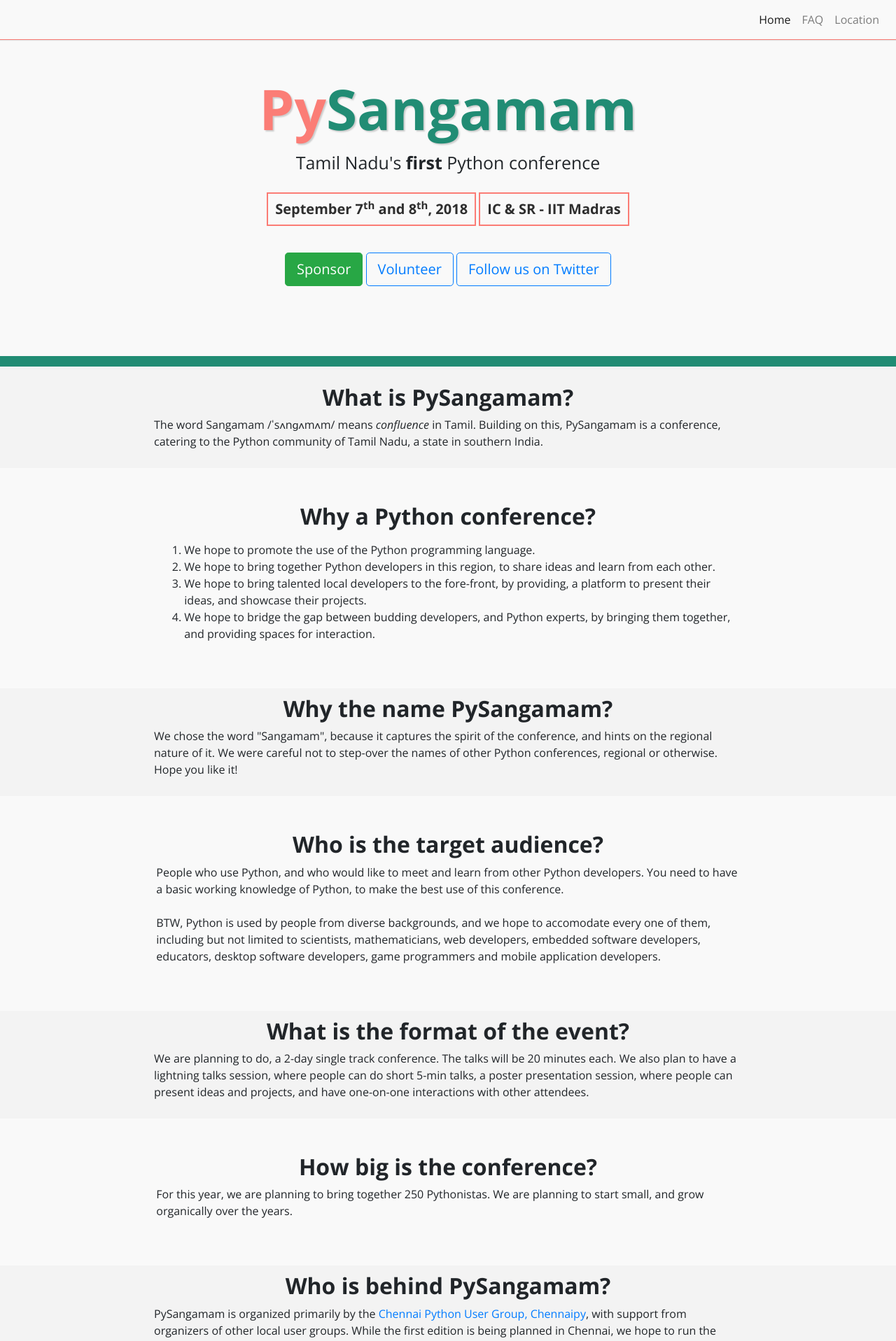
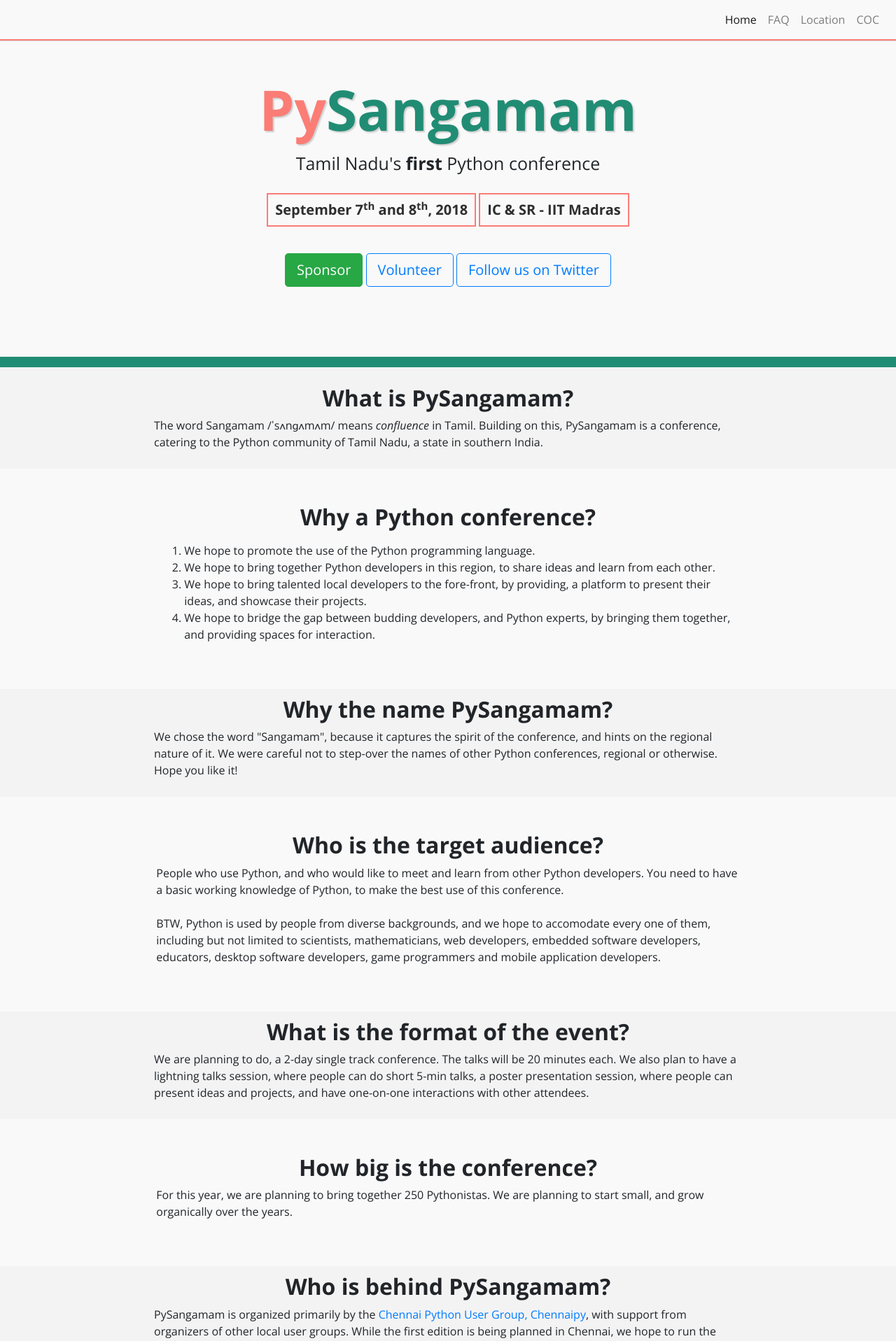
Before and after one commit to PySangamam/website, a Jekyll site: the page built from index.html, in a window 1280 px wide. Shown: the top 1917 px of the page at 70% size. Built offline with Jekyll 4.4.1, drawn with Linux system fonts in a browser that asks for light colours; nearby versions of some CDN libraries; comment, search, counter and statistics services are not loaded; some of the changed text lies outside the part shown.

Commit message:
Add COC link, use SVG in footer

```diff
--- a/_includes/footer.html
+++ b/_includes/footer.html
@@ -4,16 +4,23 @@
     <div class="row">
       <div class="col-xs-12 col-sm-12 col-md-12 mt-2 mt-sm-5">
         <ul class="list-unstyled list-inline social text-center">
-						<li class="list-inline-item"><a href="https://twitter.com/PySangamam"><img src="img/twitter.png" alt="twitter"></a></li>
-						<li class="list-inline-item"><a href="mailto:mail@pysangamam.org" target="_blank"><img src="img/envelope.png" alt="Mail Me"></a></li>
+          <li class="list-inline-item"><a class="footer-link" href="https://twitter.com/PySangamam" target="_blank">{% include_relative img/twitter.svg %}</a></li>
+          <li class="list-inline-item"><a class="footer-link" href="mailto:mail@pysangamam.org" target="_blank">{% include_relative img/mail.svg %}</a></li>
         </ul>
       </div>
     </div>
     <div class="row">
-				<div class="col-xs-12 col-sm-12 col-md-12 mt-2 mt-sm-2 text-center ">
-					<p>Brought to you by<a class="ml-2" href="https://chennaipy.org">Chennaipy.</a> Text is available under the<a class="ml-2" href="https://creativecommons.org/licenses/by-sa/3.0/" target="_blank" data-toggle="tooltip" data-placement="top" title="Creative Commons Attribution-ShareAlike License."><i class="fa fa-creative-commons"></i> Creative Commons Attribution-ShareAlike License.</a></p>
+      <div class="col-xs-12 col-sm-12 col-md-12 mt-2 mt-sm-2 text-center">
+        <p>
+          Brought to you by<a class="ml-2" href="https://chennaipy.org">Chennaipy.</a>
+          Text is available under the
+          <a href="https://creativecommons.org/licenses/by-sa/3.0/" target="_blank" data-toggle="tooltip" data-placement="top" title="Creative Commons Attribution-ShareAlike License">
+            {% include_relative img/cc.svg %}
+            Creative Commons Attribution-ShareAlike License.
+          </a>
+        </p>
       </div>
-				</hr>
+      <hr>
     </div>
   </div>
 </section>
--- a/_includes/navbar.html
+++ b/_includes/navbar.html
@@ -5,13 +5,16 @@
   <div class="collapse navbar-collapse" id="navbarText">
     <ul class="navbar-nav ml-auto">
       <li class="nav-item active">
-        <a class="nav-link" href="#">Home</a>
+        <a class="nav-link" href="/#">Home</a>
       </li>
       <li class="nav-item">
-        <a class="nav-link" href="#faq">FAQ</a>
+        <a class="nav-link" href="/#faq">FAQ</a>
       </li>
       <li class="nav-item">
-        <a class="nav-link" href="#location">Location</a>
+        <a class="nav-link" href="/#location">Location</a>
+      </li>
+      <li class="nav-item">
+        <a class="nav-link" href="/code-of-business-conduct">COC</a>
       </li>
     </ul>
   </div>
--- a/css/pysangamam.css
+++ b/css/pysangamam.css
@@ -8,7 +8,7 @@
 
 .navbar {
   background: #f9f9f9;
-  border-bottom: 1px solid #fb7c75;
+  border-bottom: 2px solid #fb7c75;
   box-shadow: 0 1px 1px rgba(0,0,0,.1);
 }
 
@@ -125,16 +125,18 @@
 }
 
 #footer{
-  padding-top: 0 ;
+  padding-top: 0;
   margin-top: 40px ;
   background: #f3f3f3;
   position: absolute;
-  width:100%;
-  color:black ;
+  width: 100%;
+  color: black;
   border-bottom: 15px solid #218c74;
-  border-top:2px solid #fb7d76;
+  border-top: 2px solid #fb7d76;
 }
 
-.fa{
-  color :#218c74;
+svg.icon-link {
+  height: 40px;
+  width: 40px;
+  fill: #218c74;
 }
--- a/index.html
+++ b/index.html
@@ -147,8 +147,23 @@
   </div>
 </div>
 
+<div class="container-fluid container-invert mar-top-50">
+  <div class="row no-gutters">
+    <div class="col-10 offset-1 col-md-8 offset-md-2">
+      <h2 class="text-center"><b>Do you have a Code Of Conduct?</b></h2>
+      <p>
+        PySangamam is dedicated to providing a harassment-free conference experience
+        for everyone, regardless of gender, sexual orientation, gender identity and
+        expression, disability, physical appearance, body size, race, or religion. We
+        do not tolerate harassment of conference participants in any form.
+        You can read our Code of Conduct on this <a href="/code-of-business-conduct">page</a>.
+      </p>
+    </div>
+  </div>
+</div>
+
 <!-- Twitter roll -->
-<div class="container-fluid container-invert mar-top-50 pad-top-25">
+<div class="container-fluid mar-top-50 pad-top-25">
   <div class="row no-gutters">
     <div class="col-md-12 text-center">
       <h2 class="text-center"><strong>Tweets by PySangamam</strong></h2>
```
Also changed, not shown: _includes/cc.svg (added), img/cc.svg (added), img/envelope.png (deleted), img/mail.svg (added), img/twitter.png (deleted), img/twitter.svg (added). Lines whose indentation alone changed are shown as unchanged.
